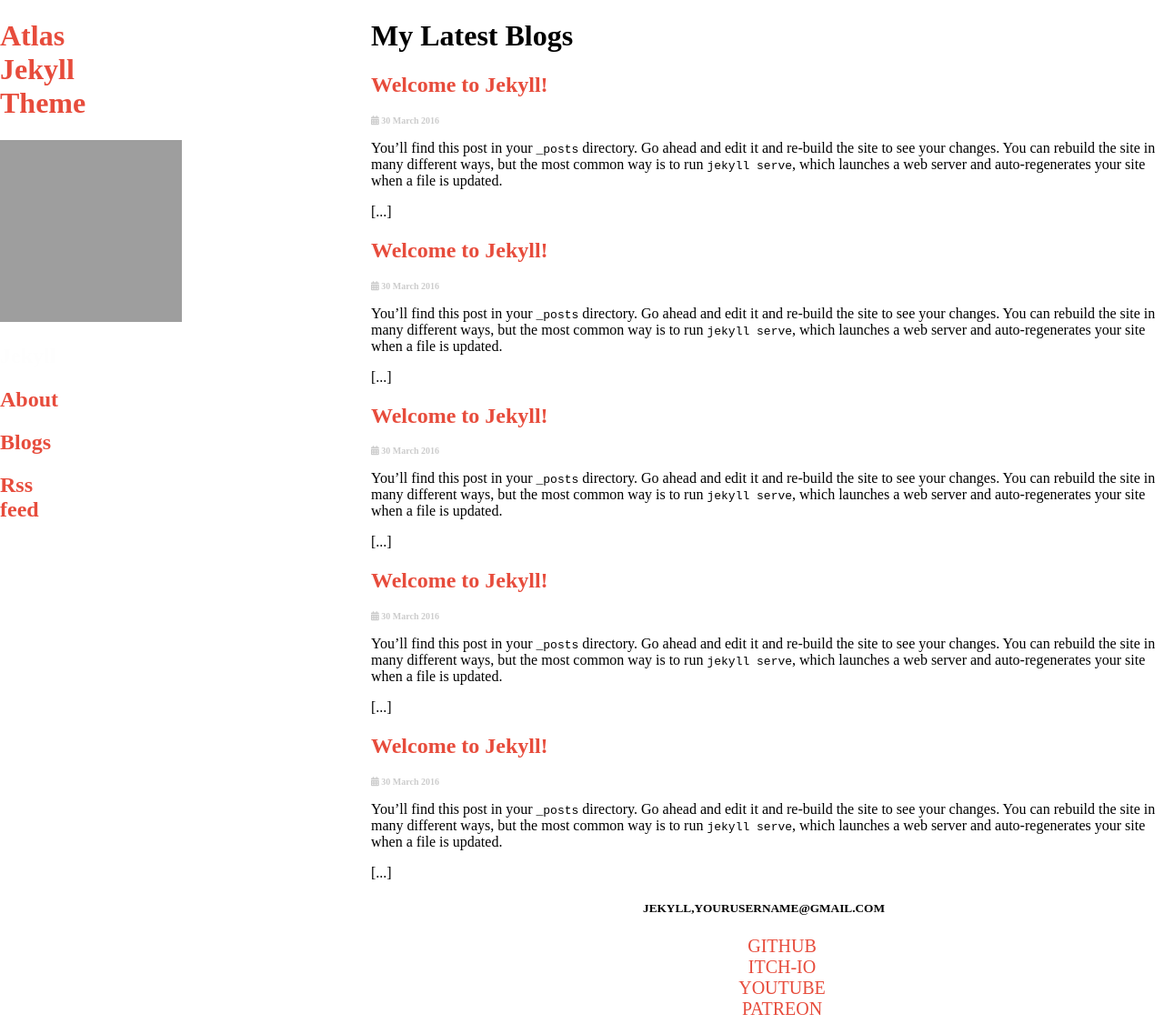
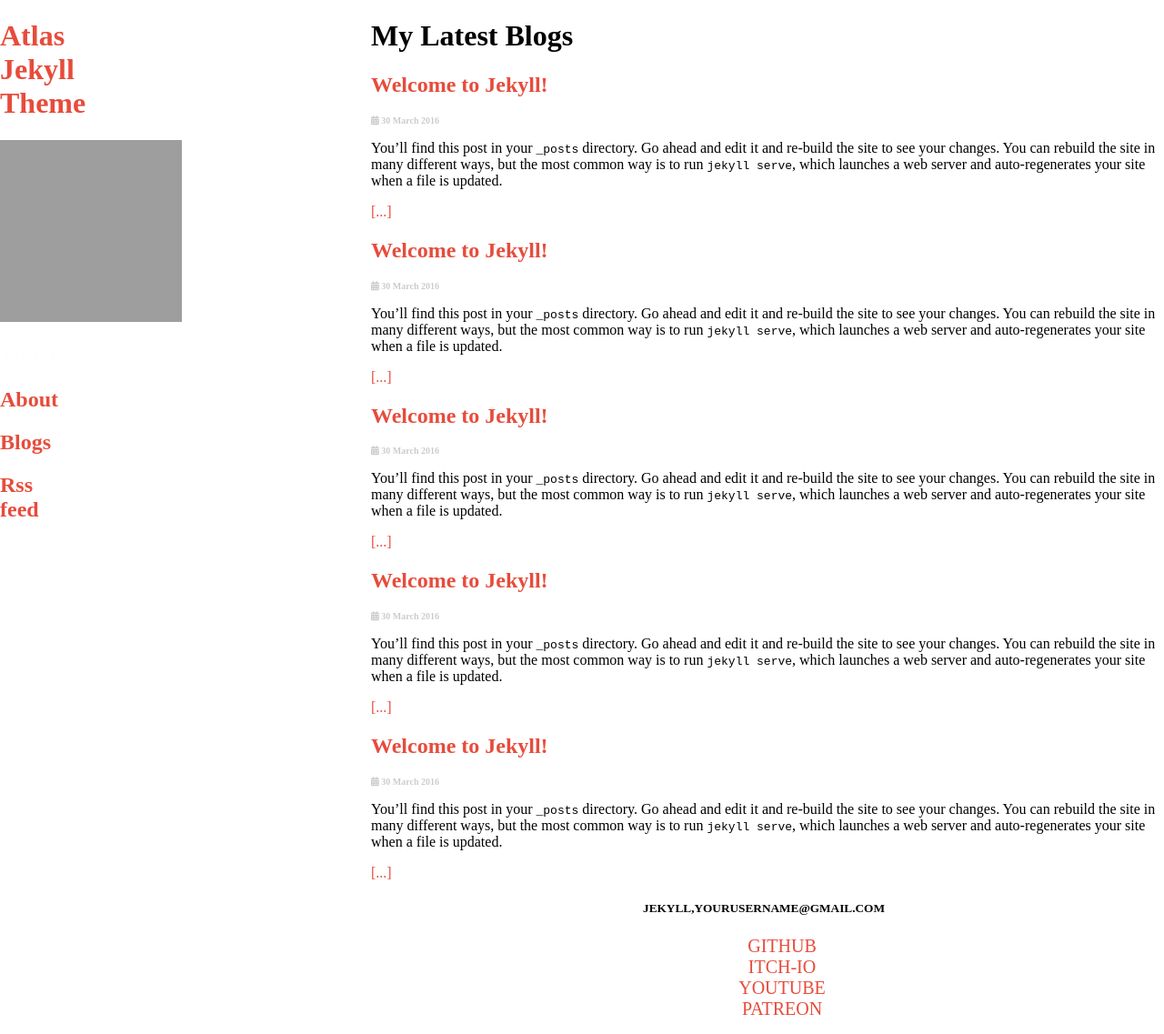
Before and after one commit to NrdyBhu1/atlas-jekyll-theme, a Jekyll site: the page built from index.html, in a window 1280 px wide. Shown: the whole page at 91% size. Built offline with Jekyll 4.4.1, drawn with Linux system fonts in a browser that asks for light colours; grey boxes are pictures that could not be loaded.

Commit message:
modified:   blogs.html 	modified:   index.html

```diff
--- a/blogs.html
+++ b/blogs.html
@@ -9,6 +9,6 @@
     {% for post in site.posts %}
     <h2><a href="{{ post.url | prepend: site.baseurl | prepend: site.url }}">{{ post.title }}</a><h2>
     <h3><i class="fas fa-calendar-alt"></i> {{ post.date | date_to_long_string }}</h3>
-    <p>{{ post.excerpt }} [...]</p>
+    <p>{{ post.excerpt }} <a href="{{ post.url | absolute_url }}">[...]</a></p>
     {% endfor -%}
 </div>
--- a/index.html
+++ b/index.html
@@ -9,6 +9,6 @@
     {% for post in site.posts limit:5 %}
     <h2><a href="{{ post.url | prepend: site.baseurl | prepend: site.url }}">{{ post.title }}</a><h2>
     <h3><i class="fas fa-calendar-alt"></i> {{ post.date | date_to_long_string }}</h3>
-    <p>{{ post.excerpt }} [...]</p>
+    <p>{{ post.excerpt }} <a href="{{ post.url | absolute_url }}">[...]</a></p>
     {% endfor -%}
 </div>
```
